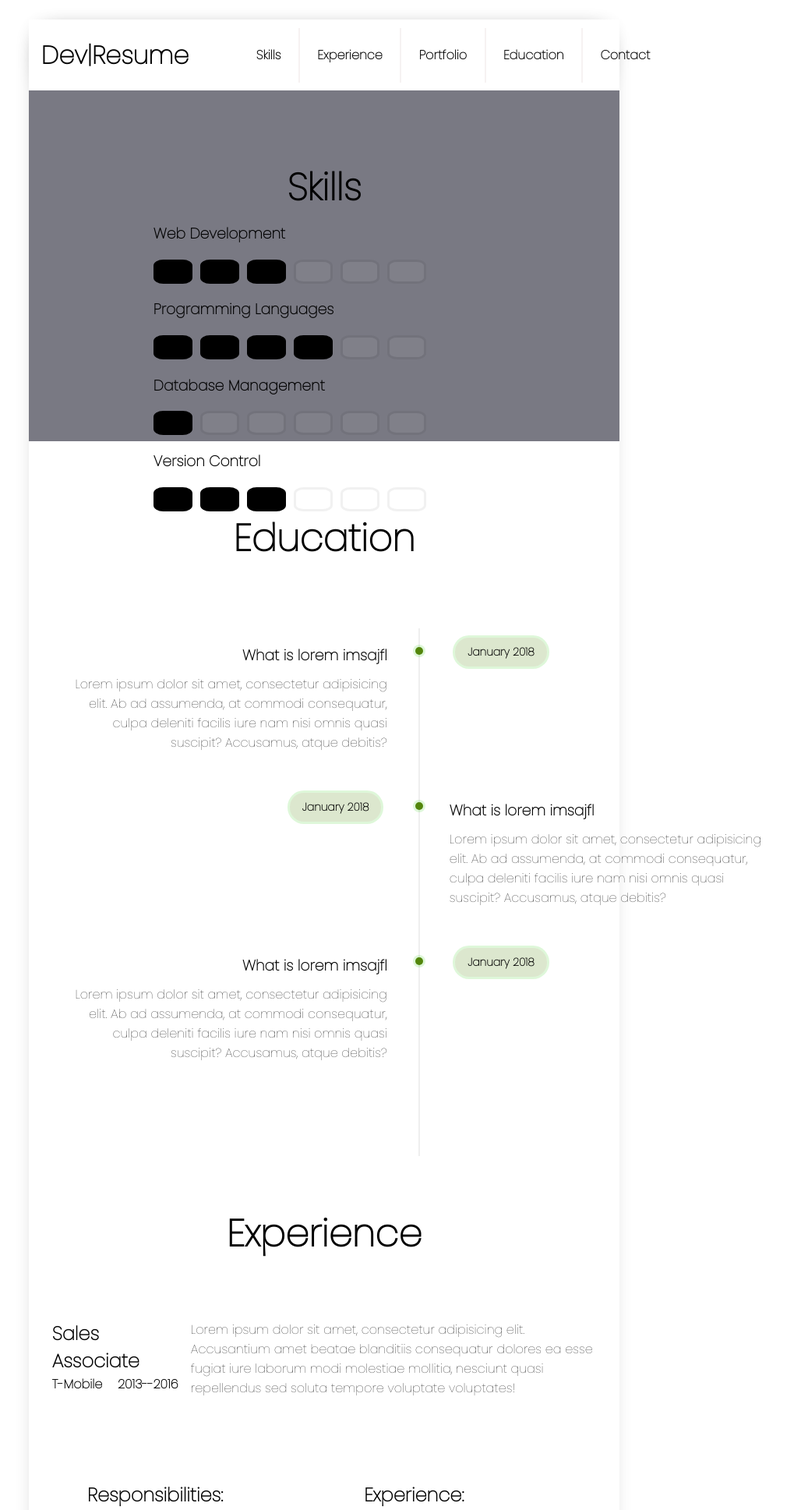
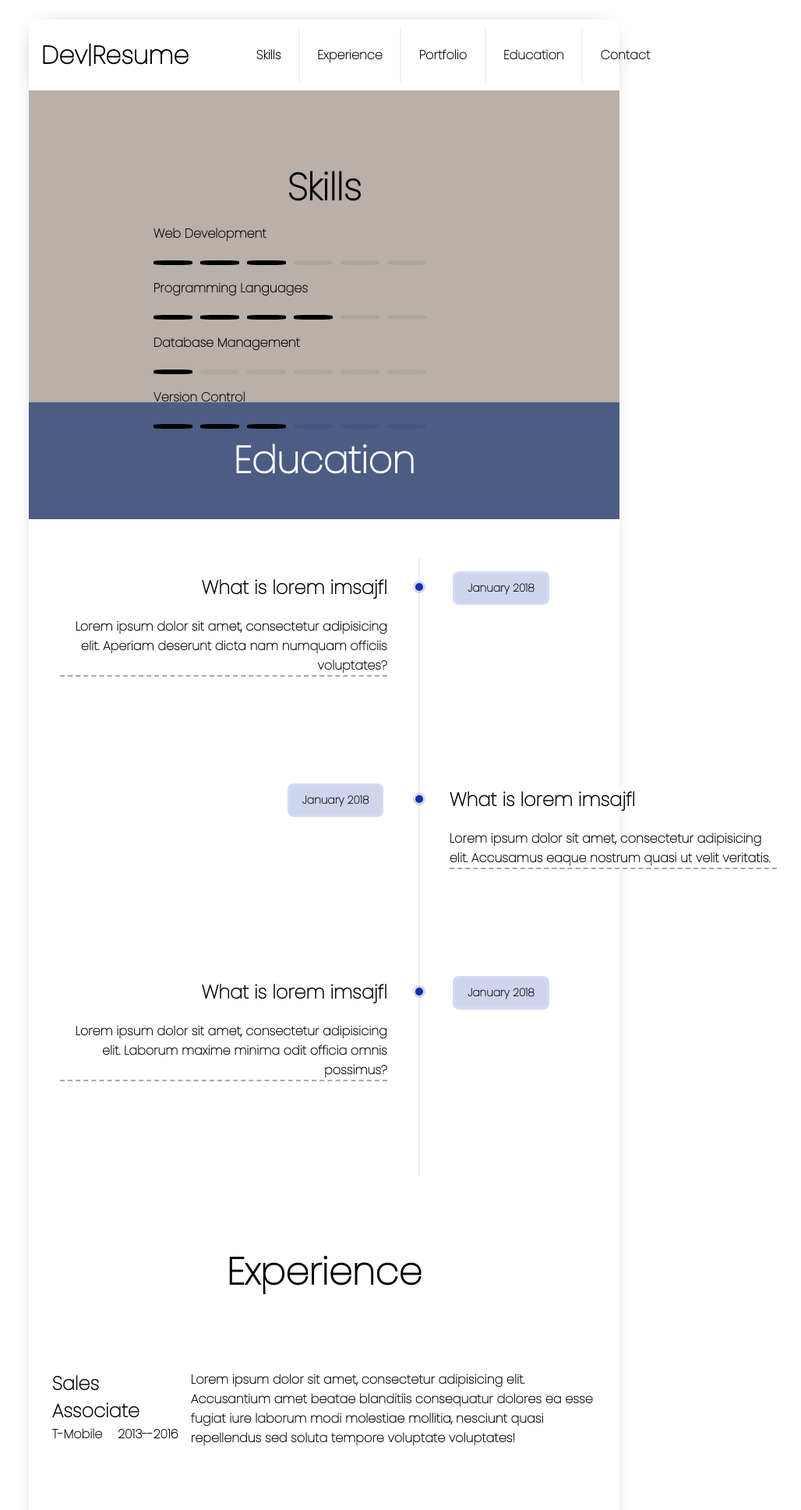
Before and after one commit to cthomas4293/Resume, a Flask app: page / in a window 1280 px wide. Shown: the top 1937 px of the page at 78% size, without its empty margins (224-1252 px from the left). Run offline with Flask 2, Linux system fonts and the light colour scheme.

Commit message:
added more stuff

```diff
--- a/static/style.css
+++ b/static/style.css
@@ -101,14 +101,15 @@ body {
 .section--skills {
     box-sizing: border-box;
     position: relative;
-    background: #797983;
+    background: #b8b0a9;
 }
 
 #skill--section {
     display: flex;
     flex-direction: row;
     flex-wrap: wrap;
-    height: 300px;
+    margin-bottom: 50px;
+    height: 200px;
 }
 
 .section--skills h1 {
@@ -119,6 +120,7 @@ body {
     display: flex;
     flex-basis: 50%;
     flex-direction: column;
+    height: 70px;
     align-items: flex-start;
     padding-left: 160px;
 }
@@ -137,8 +139,7 @@ body {
 .loading--blocks p {
     margin: 0;
     width: 50px;
-    height: 100%;
-    color: white;
+    height: 50%;
     background: white;
     opacity: 5%;
     border-radius: 25%;
@@ -172,8 +173,10 @@ body {
 
 /*Education Content*/
 .section--education h1 {
-    padding-top: 100px;
+    padding-top: 0;
     padding-bottom: 0;
+    background: #4c5c83;
+    color: white;
 }
 
 /*timeline*/
@@ -182,7 +185,6 @@ body {
     position: relative;
     margin: 50px auto;
     width: 1000px;
-    padding: 40px 0;
     box-sizing: border-box;
 }
 
@@ -205,7 +207,7 @@ body {
     list-style: none;
     position: relative;
     width: 50%;
-    padding: 20px 40px;
+    padding: 0 40px 120px 40px;
     box-sizing: border-box;
 }
 
@@ -221,32 +223,39 @@ body {
     clear: both;
 }
 
-.content {
+.content h3{
+    font-weight: bold;
     padding-bottom: 20px;
+}
+
+.content p{
+    font-weight: bold;
+    padding-bottom: 20px;
+    border-bottom: 2px dashed darkgray;
 }
 
 .timeline ul li:nth-child(odd):before {
     content: '';
     position: absolute;
-    top: 24px;
+    top: 32px;
     right: -6px;
     width: 10px;
     height: 10px;
-    background: rgb(83, 134, 12);
+    background: rgb(21, 48, 168);
     border-radius: 50%;
-    box-shadow:  0 0 0 3px rgba(91, 215, 65, 0.2);
+    box-shadow:  0 0 0 3px rgba(41, 69, 191, 0.2);
 }
 
 .timeline ul li:nth-child(even):before {
     content: '';
     position: absolute;
-    top: 24px;
+    top: 32px;
     left: -4px;
     width: 10px;
     height: 10px;
-    background: rgb(83, 134, 12);
+    background: rgb(21, 48, 168);
     border-radius: 50%;
-    box-shadow:  0 0 0 3px rgba(91, 215, 65, 0.2);
+    box-shadow:  0 0 0 3px rgba(41, 69, 191, 0.2);
 }
 
 .timeline ul li h3 {
@@ -270,26 +279,26 @@ body {
 
 .timeline ul li:nth-child(odd) .time {
     position: absolute;
-    top: 12px;
+    top: 20px;
     right: -165px;
     margin: 0;
     padding: 8px 16px;
-    background: rgba(83, 134, 12,0.2);
+    background: rgba(21, 48, 168,0.2);
     color: black;
-    border-radius: 18px;
-    box-shadow:  0 0 0 3px rgba(91, 215, 65, 0.2);
+    border-radius: 5px;
+    box-shadow:  0 0 0 3px rgba(41, 69, 191, 0.2);
 }
 
 .timeline ul li:nth-child(even) .time {
     position: absolute;
-    top: 12px;
+    top: 20px;
     left: -165px;
     margin: 0;
     padding: 8px 16px;
-    background: rgba(83, 134, 12,0.2);
+    background: rgba(21, 48, 168,0.2);
     color: black;
-    border-radius: 18px;
-    box-shadow:  0 0 0 3px rgba(91, 215, 65, 0.2);
+    border-radius: 5px;
+    box-shadow:  0 0 0 3px rgba(41, 69, 191, 0.2);
 }
 
 /*Portfolio*/
@@ -316,6 +325,7 @@ body {
 }
 
 .section--experience h1 {
+    padding-top: 0;
 }
 
 .exp--sub-section {
@@ -337,6 +347,8 @@ body {
 }
 
 .exp--headers .job--description {
+    color: black;
+    font-weight: bold;
     margin: 0;
     float: right;
     width: 75%;
--- a/templates/index.html
+++ b/templates/index.html
@@ -32,47 +32,47 @@
                 <div id="skill--section">
                     <div class="skill--one skill">
 <!--                        add data attr for each skill - hover gives a list-->
-                        <h3>Web Development</h3>
+                        <h4>Web Development</h4>
                         <div class="loading--blocks block--one">
-                            <p>1</p>
-                            <p>1</p>
-                            <p>1</p>
-                            <p>1</p>
-                            <p>1</p>
-                            <p>1</p>
+                            <p></p>
+                            <p></p>
+                            <p></p>
+                            <p></p>
+                            <p></p>
+                            <p></p>
                         </div>
                     </div>
                     <div class="skill--two skill">
-                        <h3>Programming Languages</h3>
+                        <h4>Programming Languages</h4>
                         <div class="loading--blocks block--two">
-                            <p>1</p>
-                            <p>1</p>
-                            <p>1</p>
-                            <p>1</p>
-                            <p>1</p>
-                            <p>1</p>
+                            <p></p>
+                            <p></p>
+                            <p></p>
+                            <p></p>
+                            <p></p>
+                            <p></p>
                         </div>
                     </div>
                     <div class="skill--three skill">
-                        <h3>Database Management</h3>
+                        <h4>Database Management</h4>
                         <div class="loading--blocks block--three">
-                            <p>1</p>
-                            <p>1</p>
-                            <p>1</p>
-                            <p>1</p>
-                            <p>1</p>
-                            <p>1</p>
+                            <p></p>
+                            <p></p>
+                            <p></p>
+                            <p></p>
+                            <p></p>
+                            <p></p>
                         </div>
                     </div>
                     <div class="skill--four skill">
-                        <h3>Version Control</h3>
+                        <h4>Version Control</h4>
                         <div class="loading--blocks block--four">
-                            <p>1</p>
-                            <p>1</p>
-                            <p>1</p>
-                            <p>1</p>
-                            <p>1</p>
-                            <p>1</p>
+                            <p></p>
+                            <p></p>
+                            <p></p>
+                            <p></p>
+                            <p></p>
+                            <p></p>
                         </div>
                     </div>
 
@@ -89,8 +89,8 @@
 {#                        timeline content 1#}
                         <li>
                             <div class="content">
-                            <h3>What is lorem imsajfl</h3>
-                            <p>Lorem ipsum dolor sit amet, consectetur adipisicing elit. Ab ad assumenda, at commodi consequatur, culpa deleniti facilis iure nam nisi omnis quasi suscipit? Accusamus, atque debitis?</p>
+                            <h2>What is lorem imsajfl</h2>
+                                <p>Lorem ipsum dolor sit amet, consectetur adipisicing elit. Aperiam deserunt dicta nam numquam officiis voluptates?</p>
                             </div>
                             <div class="time">
                                 <h4>January 2018</h4>
@@ -99,8 +99,8 @@
 {#                        timeline content 2#}
                         <li>
                             <div class="content">
-                            <h3>What is lorem imsajfl</h3>
-                            <p>Lorem ipsum dolor sit amet, consectetur adipisicing elit. Ab ad assumenda, at commodi consequatur, culpa deleniti facilis iure nam nisi omnis quasi suscipit? Accusamus, atque debitis?</p>
+                            <h2>What is lorem imsajfl</h2>
+                                <p>Lorem ipsum dolor sit amet, consectetur adipisicing elit. Accusamus eaque nostrum quasi ut velit veritatis.</p>
                             </div>
                             <div class="time">
                                 <h4>January 2018</h4>
@@ -109,8 +109,8 @@
                         {#        timeline content 3#}
                         <li>
                             <div class="content">
-                            <h3>What is lorem imsajfl</h3>
-                            <p>Lorem ipsum dolor sit amet, consectetur adipisicing elit. Ab ad assumenda, at commodi consequatur, culpa deleniti facilis iure nam nisi omnis quasi suscipit? Accusamus, atque debitis?</p>
+                            <h2>What is lorem imsajfl</h2>
+                                <p>Lorem ipsum dolor sit amet, consectetur adipisicing elit. Laborum maxime minima odit officia omnis possimus?</p>
                             </div>
                             <div class="time">
                                 <h4>January 2018</h4>
@@ -212,7 +212,7 @@
     </main>
 <!--    Footer-->
     <footer>
-        <header class="footer--header header">Footer Header</header>
+        <header class="footer--header header">&copy; 2021 Carl Thomas - E Resume. All Rights Reserved.</header>
         <nav class="footer--nav nav">
 <!--            <a href="#">Copyright &copy; 2021</a>-->
 <!--            <a target="_blank" href="undefined/icons/set/web-design">Web Design icon</a> icon by <a target="_blank" href="">Icons8</a>-->
```
Also changed, not shown: other parts of static/style.css (+33 -10 lines).
